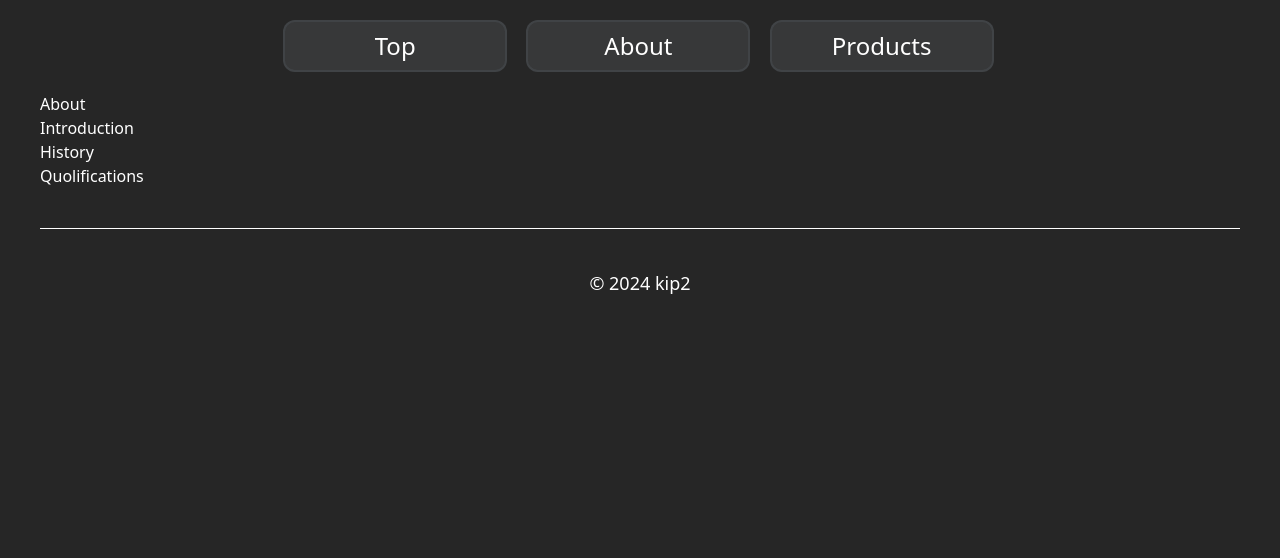
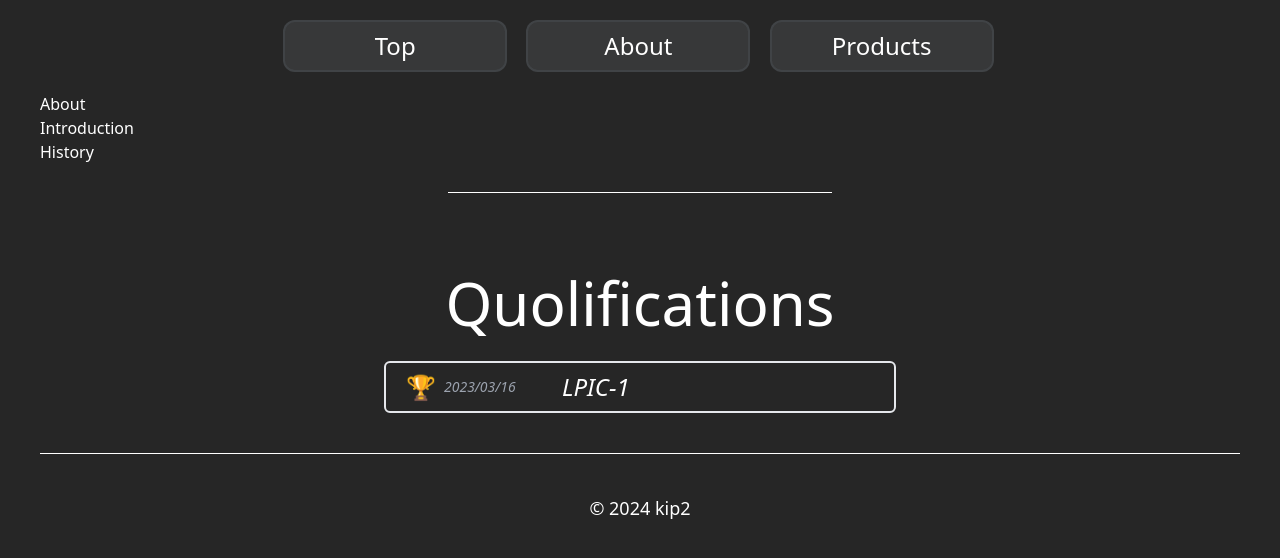
Before and after one commit to kip2/my-website, a React (Vite) app: page /about in a window 1280 px wide. Shown: the top 558 px of the page. Built offline with nearby package versions, Linux system fonts and the light colour scheme.

Commit message:
Create Qualification component

```diff
--- a/src/Components/Page/About/Qualifications.tsx
+++ b/src/Components/Page/About/Qualifications.tsx
@@ -1,7 +1,19 @@
 const Quolifications = () => {
     return (
         <>
-            <h1>Quolifications</h1>
+            <div className="border-t border-white mb-20 mt-7 w-96 mx-auto"></div>
+            <h1 className=" text-6xl mx-auto w-fit mb-7 max-md:text-4xl">
+                Quolifications
+            </h1>
+            <section className="flex justify-center">
+                <div className=" grid grid-cols-3 w-128 text-2xl border-2 rounded-md px-5 py-2">
+                    <div className="flex items-center">
+                        <p>🏆</p>
+                        <p className="italic ml-2 text-sm text-gray-400">2023/03/16</p>
+                    </div>
+                    <p className="italic">LPIC-1</p>
+                </div>
+            </section>
         </>
     )
 }
```
